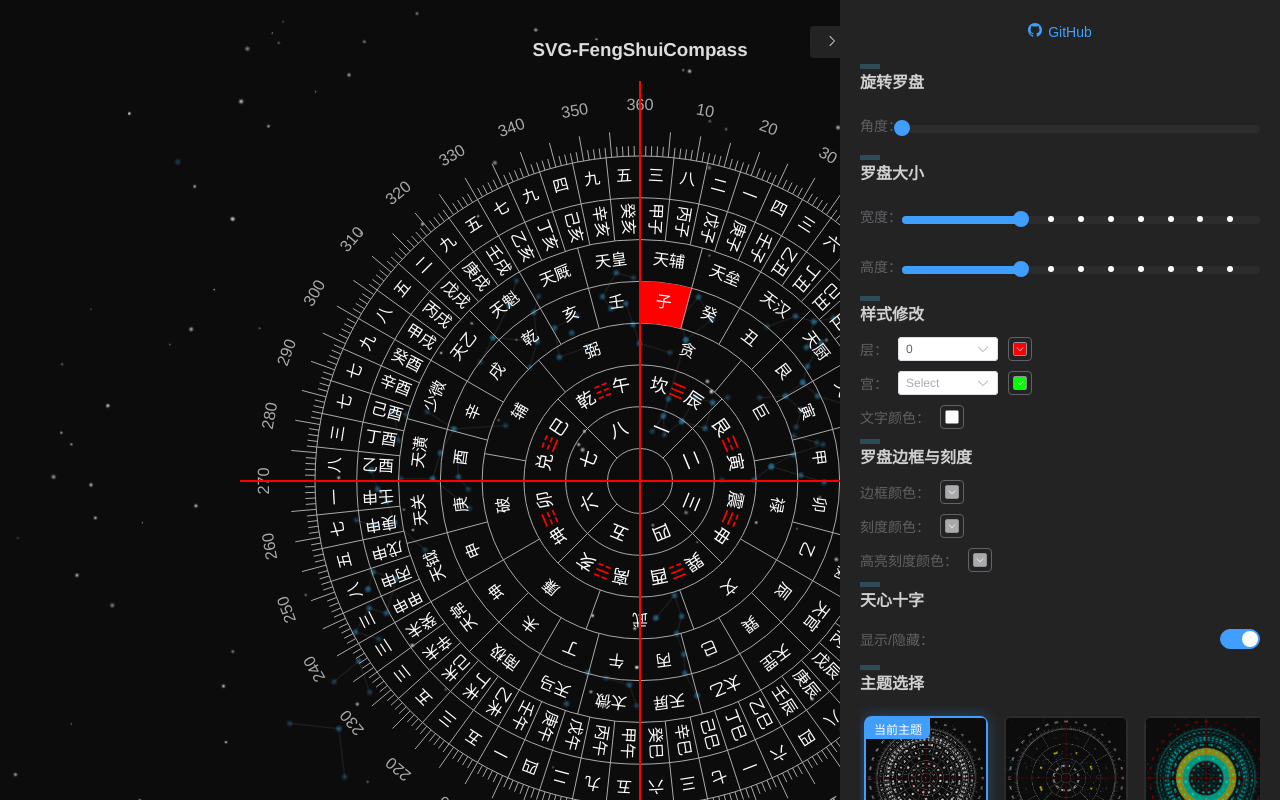
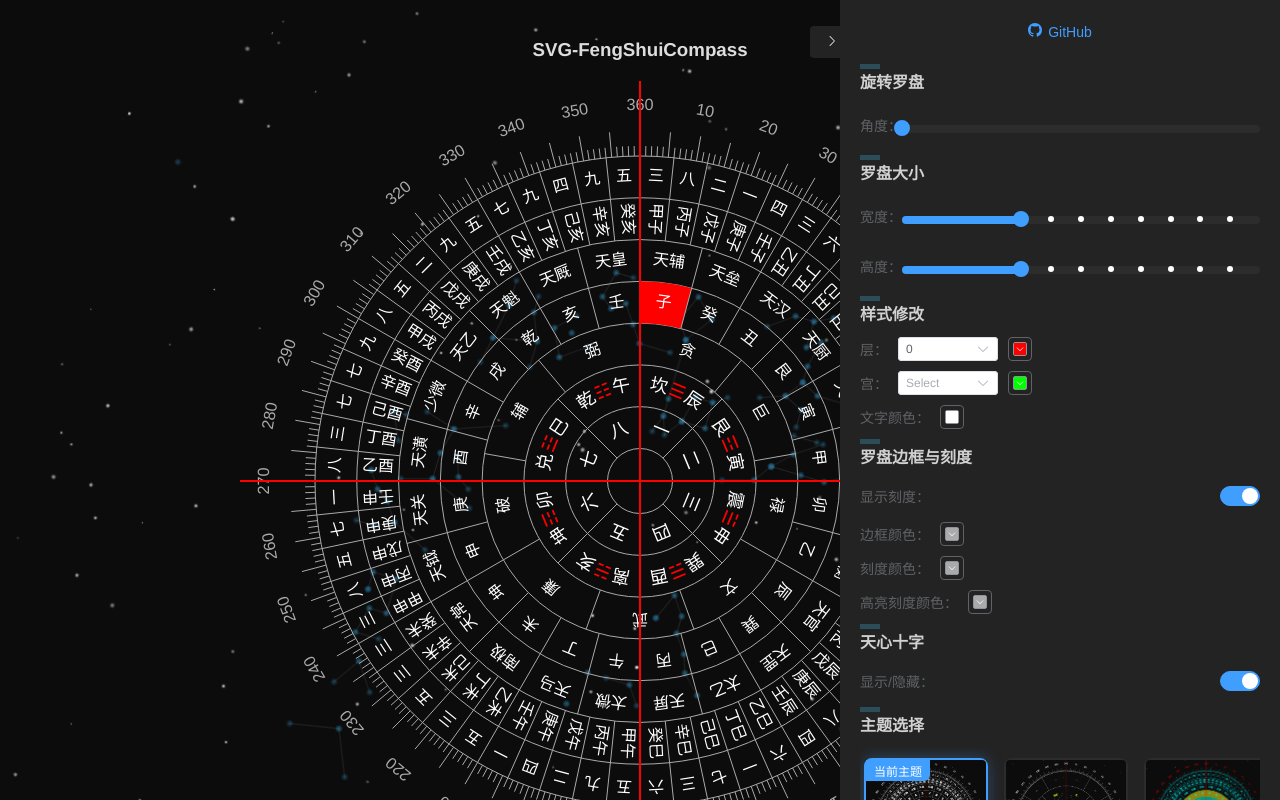
Before and after one commit to 0x7A7A6572/FengShuiCompass, a Vue app: page / in a window 1280 px wide. Built offline with nearby package versions, Linux system fonts and the light colour scheme.

Commit message:
feat: 新增控制显示刻度。

```diff
--- a/src/App.vue
+++ b/src/App.vue
@@ -34,6 +34,7 @@ function handleCompassDataUpdate(newData) {
         :compassData="compassProps.data"
         :latticeFill="compassProps.latticeFill"
         :isShowTianxinCross="compassProps.isShowTianxinCross"
+        :isShowScale="compassProps.isShowScale"
         :scaclStyle="compassProps.scaclStyle"
         :autoFontSize="compassProps.autoFontSize"
         v-model:borderColor="compassProps.line.borderColor"
@@ -49,6 +50,7 @@ function handleCompassDataUpdate(newData) {
       v-model:latticeFill="compassProps.latticeFill"
       v-model:compassSize="compassProps.compassSize"
       v-model:isShowTianxinCross="compassProps.isShowTianxinCross"
+      v-model:isShowScale="compassProps.isShowScale"
       v-model:borderColor="compassProps.line.borderColor"
       v-model:scaleColor="compassProps.line.scaleColor"
       v-model:scaleHighlightColor="compassProps.line.scaleHighlightColor"
--- a/src/components/ControlPanel.vue
+++ b/src/components/ControlPanel.vue
@@ -111,6 +111,13 @@
       </div>
       <div class="control-section">
         <el-text class="sub-title">罗盘边框与刻度</el-text>
+        <div class="switch-item">
+          <el-text>显示刻度：</el-text>
+          <el-switch
+            :model-value="isShowScale"
+            @update:model-value="$emit('update:isShowScale', $event)"
+          />
+        </div>
         <div class="color-select">
           <el-text>边框颜色：</el-text>
           <el-color-picker
@@ -270,6 +277,10 @@ const props = defineProps({
     type: String,
     default: "#DDDDDD",
   },
+  isShowScale: {
+    type: Boolean,
+    default: true,
+  },
 });
 
 const emit = defineEmits([
@@ -280,6 +291,7 @@ const emit = defineEmits([
   "update:borderColor",
   "update:scaleColor",
   "update:scaleHighlightColor",
+  "update:isShowScale",
 ]);
 
 const showFullscreenEditor = ref(false);
--- a/src/components/fs-compass-svg/FengShuiCompassSvg.vue
+++ b/src/components/fs-compass-svg/FengShuiCompassSvg.vue
@@ -98,7 +98,7 @@
       </g>
 
       <!-- 刻度 -->
-      <g v-if="scaclStyle">
+      <g v-if="scaclStyle && isShowScale">
         <g v-for="i in 360" :key="`scale-${i}`">
           <line
             :x1="getScaleStartX(i)"
@@ -152,6 +152,10 @@ const CORRECTION_ANGLE = -90;
 const TOGERTHER_STYLE_EQUALLY = 'equally';
 
 const props = defineProps({
+  isShowScale: {
+    type: Boolean,
+    default: true
+  },
   width: {
     type: Number,
     default: 500
--- a/src/themes/theme-compass.js
+++ b/src/themes/theme-compass.js
@@ -6,6 +6,7 @@ export default {
   },
   rotate: 0,
   autoFontSize: false,
+  isShowScale: true,
   compassSize: {
     width: 800,
     height: 800,
```
